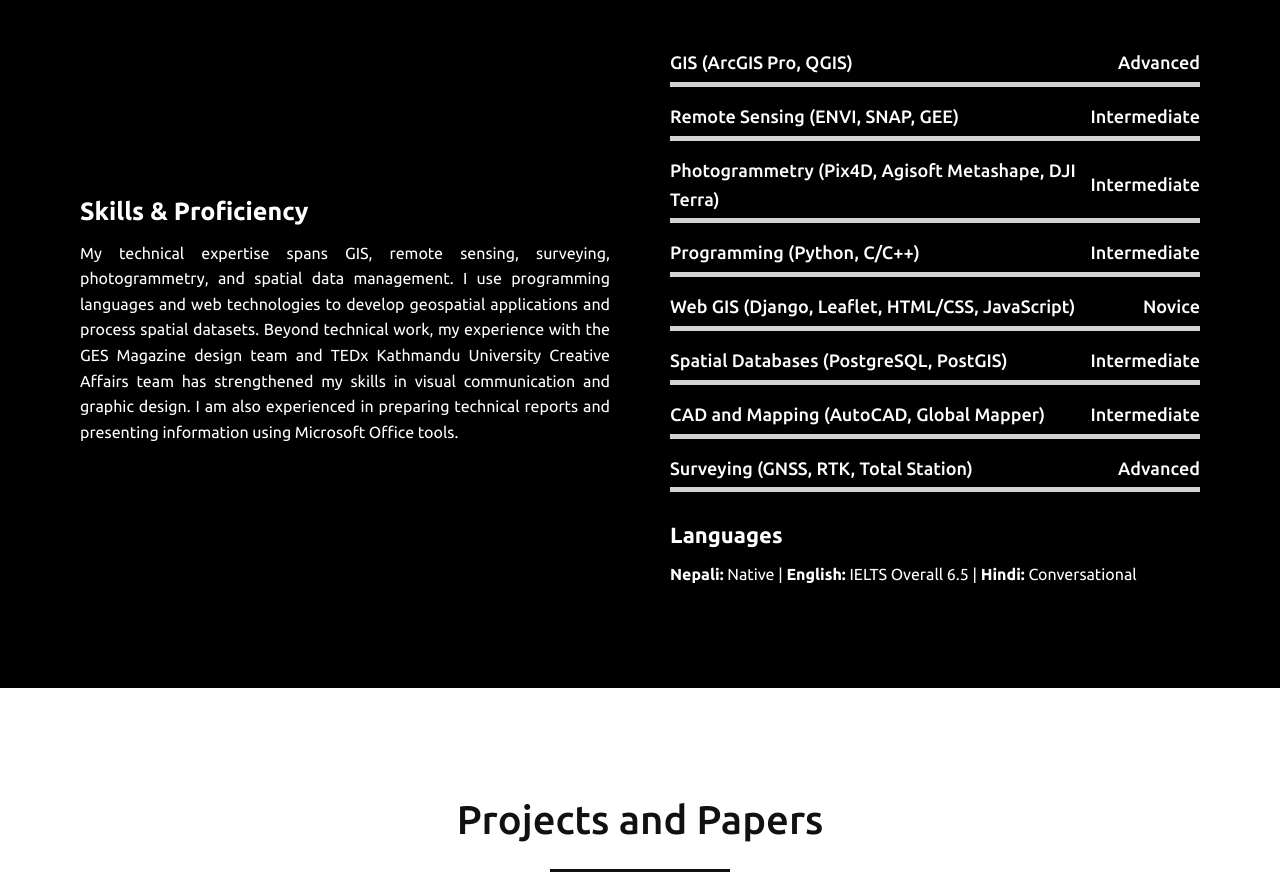
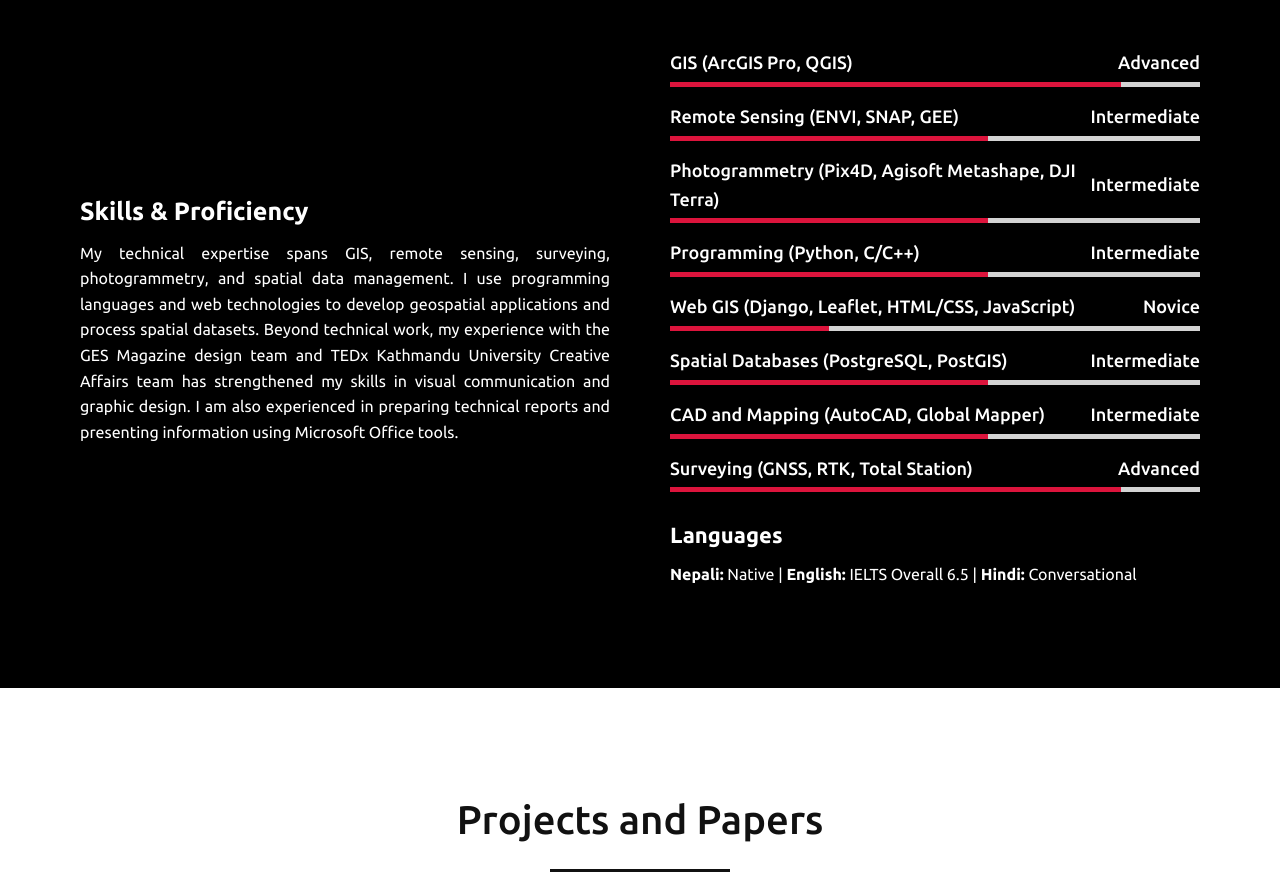
Before and after one commit to dikshya-5/my_portfolio_website, a plain HTML site: page index.html in a window 1280 px wide. Shown: the part 1942-2821 px from the top of the page. Drawn offline with Linux system fonts and the light colour scheme.

Commit message:
Refactor right column content structure
updating

```diff
--- a/index.html
+++ b/index.html
@@ -99,6 +99,7 @@
                 </p>
             </div>
 
+
 <!-- Right Column -->
 <div class="column right">
 
@@ -107,7 +108,7 @@
             <span>GIS (ArcGIS Pro, QGIS)</span>
             <span>Advanced</span>
         </div>
-                    <div class="line html"></div>
+        <div class="line advanced"></div>
     </div>
 
     <div class="bars">
@@ -115,7 +116,7 @@
             <span>Remote Sensing (ENVI, SNAP, GEE)</span>
             <span>Intermediate</span>
         </div>
-                    <div class="line css"></div>
+        <div class="line intermediate"></div>
     </div>
 
     <div class="bars">
@@ -123,7 +124,7 @@
             <span>Photogrammetry (Pix4D, Agisoft Metashape, DJI Terra)</span>
             <span>Intermediate</span>
         </div>
-                    <div class="line js"></div>
+        <div class="line intermediate"></div>
     </div>
 
     <div class="bars">
@@ -131,7 +132,7 @@
             <span>Programming (Python, C/C++)</span>
             <span>Intermediate</span>
         </div>
-                    <div class="line php"></div>
+        <div class="line intermediate"></div>
     </div>
 
     <div class="bars">
@@ -139,7 +140,7 @@
             <span>Web GIS (Django, Leaflet, HTML/CSS, JavaScript)</span>
             <span>Novice</span>
         </div>
-                    <div class="line mysql"></div>
+        <div class="line novice"></div>
     </div>
 
     <div class="bars">
@@ -147,7 +148,7 @@
             <span>Spatial Databases (PostgreSQL, PostGIS)</span>
             <span>Intermediate</span>
         </div>
-                    <div class="line postgres-sql"></div>
+        <div class="line intermediate"></div>
     </div>
 
     <div class="bars">
@@ -155,7 +156,7 @@
             <span>CAD and Mapping (AutoCAD, Global Mapper)</span>
             <span>Intermediate</span>
         </div>
-                    <div class="line cpp"></div>
+        <div class="line intermediate"></div>
     </div>
 
     <div class="bars">
@@ -163,7 +164,7 @@
             <span>Surveying (GNSS, RTK, Total Station)</span>
             <span>Advanced</span>
         </div>
-                    <div class="line java"></div>
+        <div class="line advanced"></div>
     </div>
 
     <!-- Languages -->
@@ -177,6 +178,7 @@
     </div>
 
 </div>
+
         </div>
     </div>
 </section>
```
Lines whose indentation alone changed are shown as unchanged.
